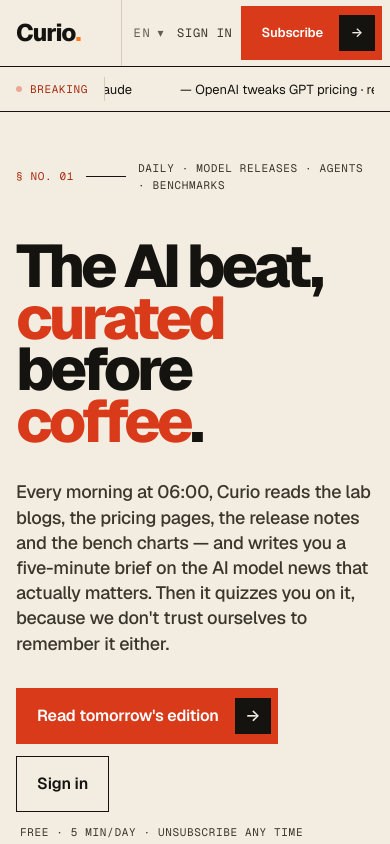
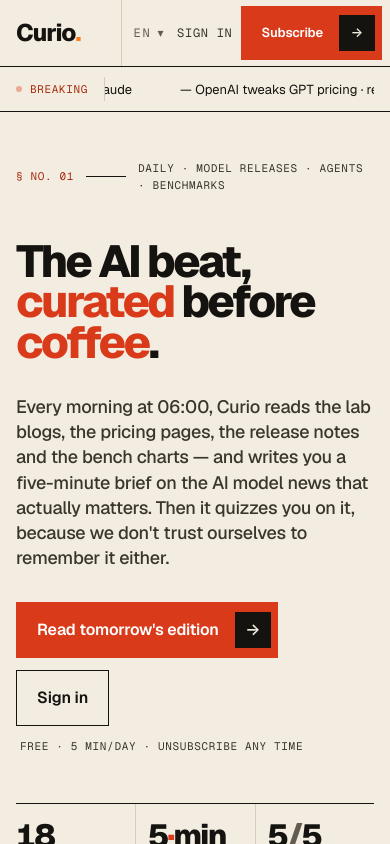
Before and after one commit to smyeong123/curio, a Vue app in the folder frontend/: page / in a window 390 px wide. Shown: the top 844 px of the page. Built offline with nearby package versions, Linux system fonts and the light colour scheme.

Commit message:
fix(ui): smaller hero headline on phones
Below 640px the 60px floor broke the headline into one word per line; it now scales 40-60px (~45px at 390), three lines. Tablet/desktop sizing unchanged.

```diff
--- a/frontend/src/assets/styles/main.css
+++ b/frontend/src/assets/styles/main.css
@@ -202,6 +202,14 @@
     font-size: clamp(60px, 9.4vw, 164px);
     line-height: 0.86;
     letter-spacing: -0.065em;
+  }
+  /* Phones: the 60px floor broke the headline into one word per line. */
+  @media (max-width: 639px) {
+    .hero-display {
+      font-size: clamp(40px, 11.5vw, 60px);
+      line-height: 0.9;
+      letter-spacing: -0.055em;
+    }
   }
   /* On the accent block: rules at low paper alpha, emphasis in ink (accent on
      accent would vanish). */
```
